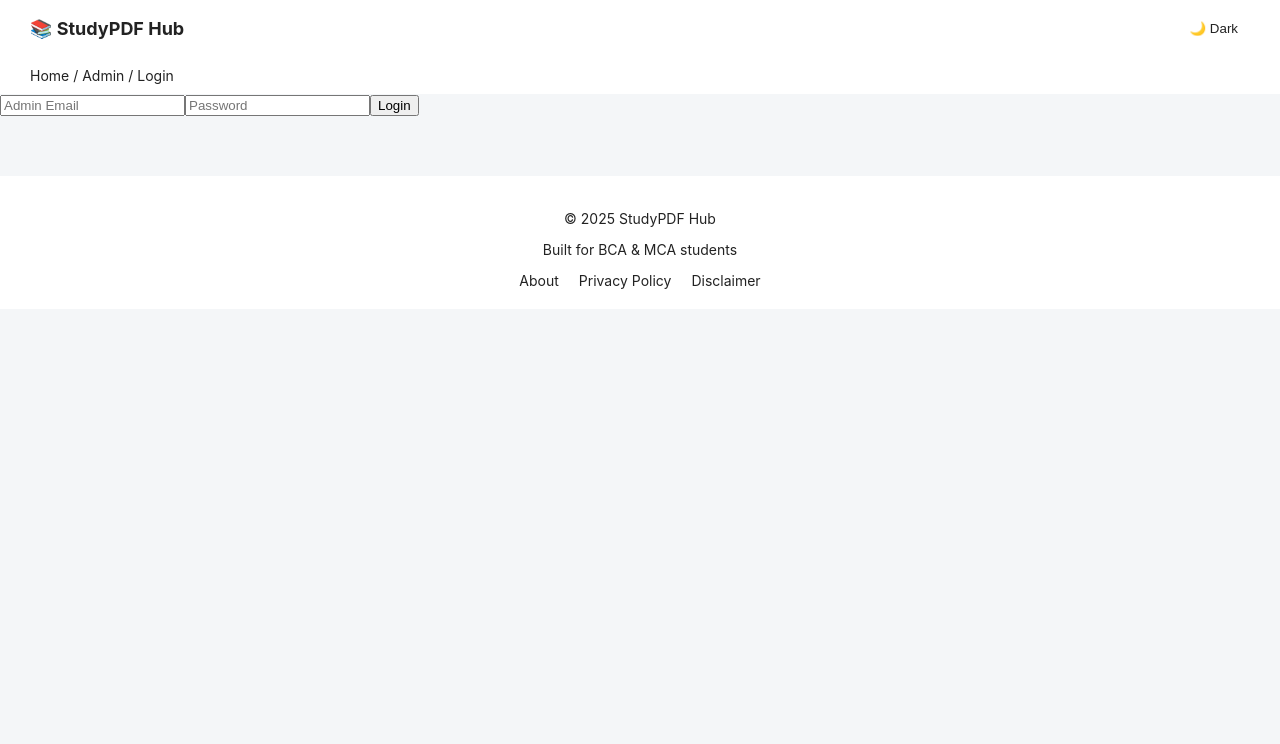
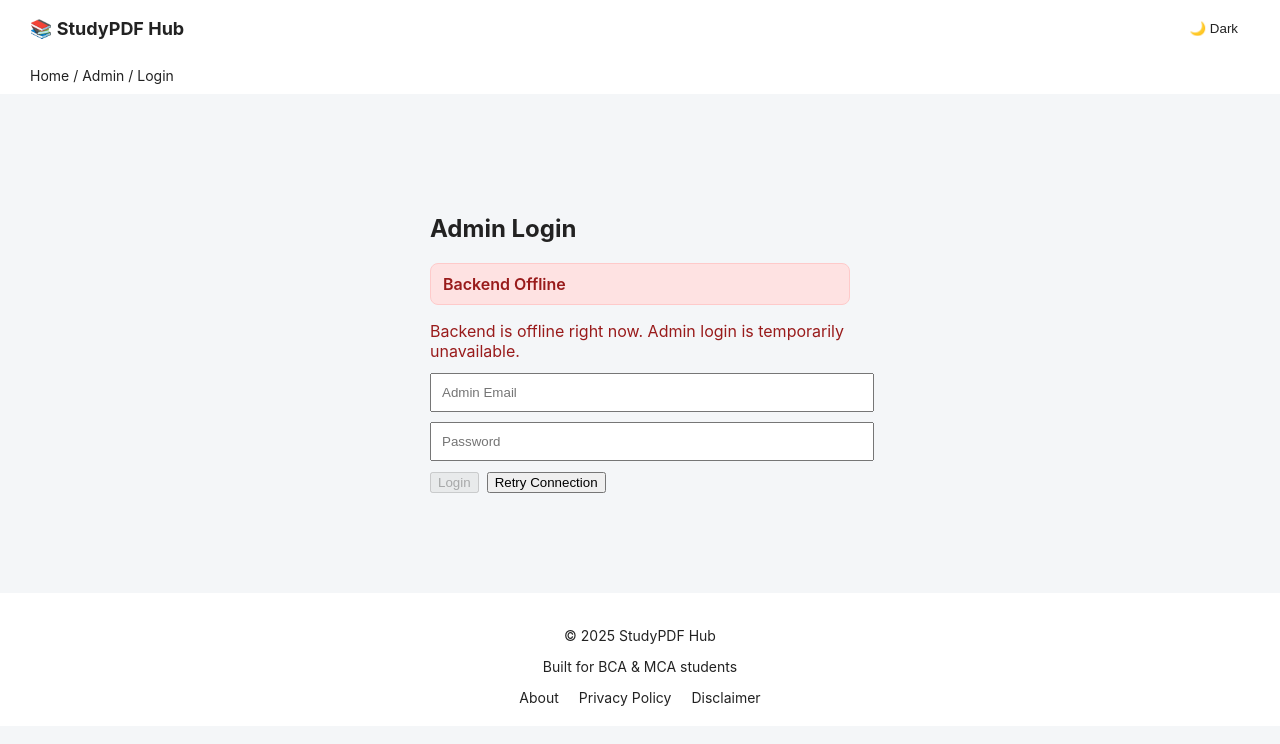
Before and after one commit to Kshitij1502/studypdfhub, a React (Create React App) app in the folder client/: page /admin/login in a window 1280 px wide. Shown: the top 744 px of the page. Built offline with nearby package versions, Linux system fonts and the light colour scheme; no server answers.

Commit message:
6/3/26 up 2

```diff
--- a/client/src/pages/AdminLogin.js
+++ b/client/src/pages/AdminLogin.js
@@ -1,4 +1,4 @@
-import React, { useState } from "react";
+import React, { useEffect, useState } from "react";
 import API from "../services/api";
 import { useNavigate } from "react-router-dom";
 
@@ -6,37 +6,105 @@ const AdminLogin = () => {
   const navigate = useNavigate();
   const [email, setEmail] = useState("");
   const [password, setPassword] = useState("");
+  const [loading, setLoading] = useState(false);
+  const [backendOnline, setBackendOnline] = useState(true);
+  const [message, setMessage] = useState("");
+
+  const checkBackend = async () => {
+    try {
+      await API.get("/health", { timeout: 4000 });
+      setBackendOnline(true);
+      setMessage("");
+    } catch {
+      setBackendOnline(false);
+      setMessage("Backend is offline right now. Admin login is temporarily unavailable.");
+    }
+  };
+
+  useEffect(() => {
+    checkBackend();
+  }, []);
 
   const handleLogin = async (e) => {
     e.preventDefault();
+    setMessage("");
+
+    if (!backendOnline) {
+      setMessage("Backend is offline. Please start server and try again.");
+      return;
+    }
+
     try {
+      setLoading(true);
       const res = await API.post("/admin/login", {
         email,
-        password,
+        password
       });
 
       localStorage.setItem("token", res.data.token);
       navigate("/admin/dashboard");
     } catch (err) {
-      alert("Invalid admin credentials");
+      if (!err.response) {
+        setBackendOnline(false);
+        setMessage("Backend is unreachable. Please try again once server is live.");
+      } else if (err.response.status === 401) {
+        setMessage("Invalid admin credentials.");
+      } else {
+        setMessage("Login failed. Please try again.");
+      }
+    } finally {
+      setLoading(false);
     }
   };
 
   return (
+    <div style={{ maxWidth: 420, margin: "80px auto", padding: 20 }}>
+      <h2>Admin Login</h2>
+
+      {!backendOnline && (
+        <div
+          style={{
+            background: "#fee2e2",
+            border: "1px solid #fecaca",
+            color: "#991b1b",
+            padding: "10px 12px",
+            borderRadius: 8,
+            marginBottom: 12,
+            fontWeight: 600
+          }}
+        >
+          Backend Offline
+        </div>
+      )}
+
+      {message && (
+        <p style={{ marginBottom: 12, color: backendOnline ? "#b91c1c" : "#991b1b" }}>{message}</p>
+      )}
+
       <form onSubmit={handleLogin}>
         <input
           placeholder="Admin Email"
           value={email}
           onChange={(e) => setEmail(e.target.value)}
+          style={{ width: "100%", marginBottom: 10, padding: 10 }}
         />
         <input
           type="password"
           placeholder="Password"
           value={password}
           onChange={(e) => setPassword(e.target.value)}
+          style={{ width: "100%", marginBottom: 10, padding: 10 }}
         />
-      <button type="submit">Login</button>
+
+        <button type="submit" disabled={loading || !backendOnline} style={{ marginRight: 8 }}>
+          {loading ? "Logging in..." : "Login"}
+        </button>
+
+        <button type="button" onClick={checkBackend} disabled={loading}>
+          Retry Connection
+        </button>
       </form>
+    </div>
   );
 };
 
```
Lines whose indentation alone changed are shown as unchanged.
